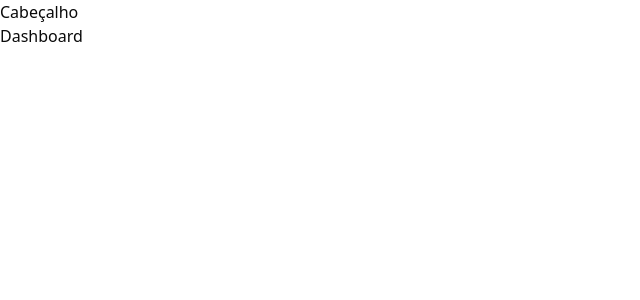
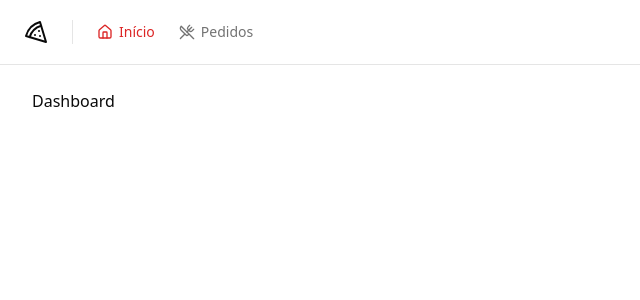
Before and after one commit to JoaoManoelDev/pizza-shop, a React (Vite) app: page / in a window 1280 px wide. Shown: the top 300 px of the page, without its empty margins (0-640 px from the left). Built offline with nearby package versions, Linux system fonts and the light colour scheme.

Commit message:
feat: add header to AppLayout and modify styles in AuthLayout

```diff
--- a/src/pages/_layouts/app.tsx
+++ b/src/pages/_layouts/app.tsx
@@ -1,11 +1,13 @@
 import { Outlet } from "react-router-dom"
+
+import { Header } from "@/components/header"
 
 export const AppLayout = () => {
   return (
-    <div>
-      <h1>Cabeçalho</h1>
+    <div className="flex flex-col min-h-screen antialiased">
+      <Header />
 
-      <div>
+      <div className="flex flex-1 flex-col gap-4 p-8 pt-6">
        <Outlet />
       </div>
     </div>
--- a/src/pages/_layouts/auth.tsx
+++ b/src/pages/_layouts/auth.tsx
@@ -4,7 +4,7 @@
 
 export const AuthLayout = () => {
   return (
-    <div className="min-h-screen grid grid-cols-2">
+    <div className="min-h-screen grid grid-cols-2 antialiased">
       <div className="h-full border-r border-foreground/5 bg-muted p-10 text-muted-foreground flex flex-col justify-between">
         <div className="flex items-center gap-3 text-lg text-foreground">
           <Icons.pizza className="w-5 h-5" />
```
